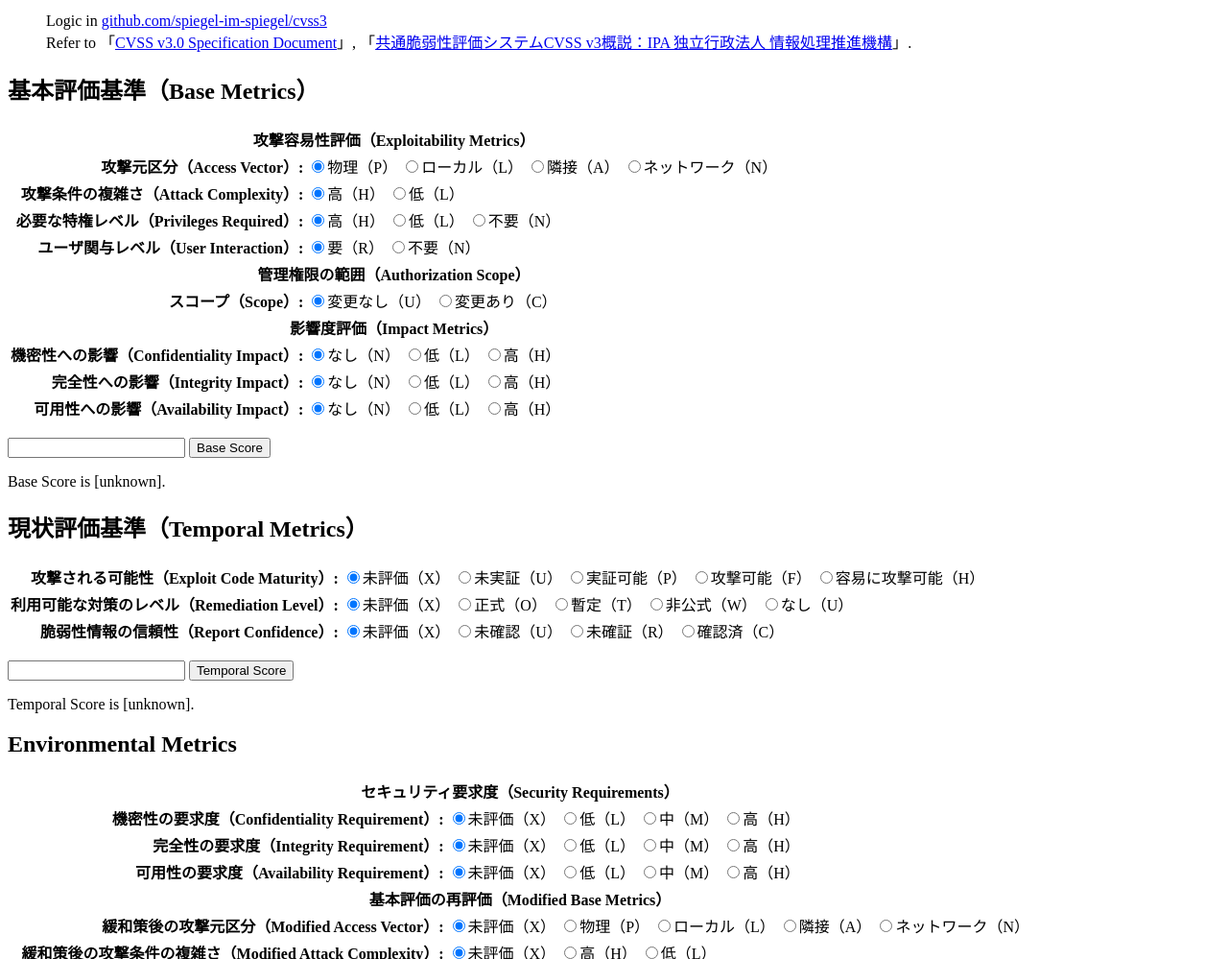
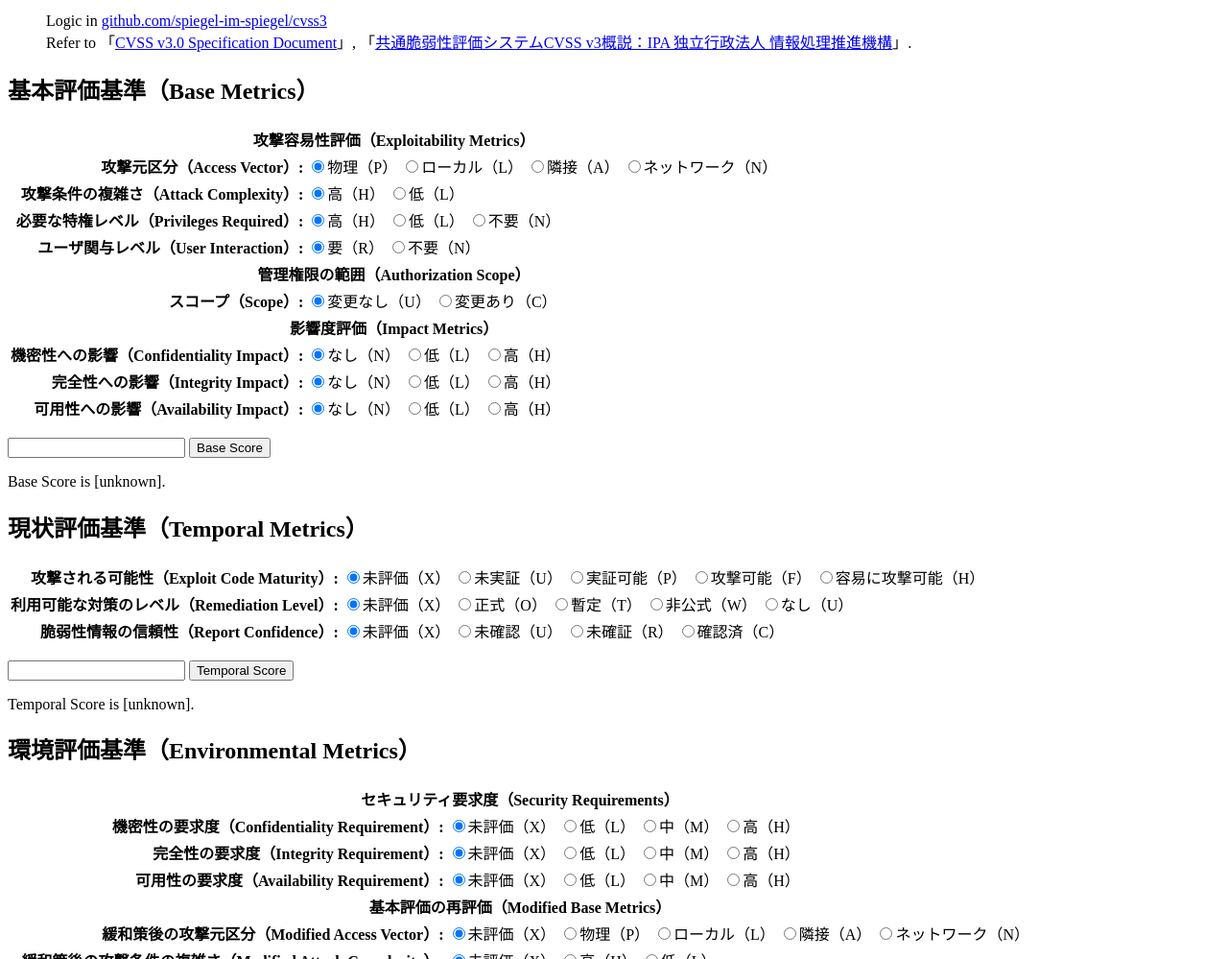
Before and after one commit to spiegel-im-spiegel/cvss-demo, a website with bundled scripts: page src/www/cvss3j.html in a window 1280 px wide. Shown: the part 101-1100 px from the top of the page at 96% size. Built offline with nearby package versions, Linux system fonts and the light colour scheme.

Commit message:
update cvss3j.html

```diff
--- a/src/www/cvss3j.html
+++ b/src/www/cvss3j.html
@@ -115,7 +115,7 @@ Temporal Score is [<span id="temporalScore">unknown</span>].
 </section>
 
 <section>
-<h2>Environmental Metrics</h2>
+<h2>環境評価基準（Environmental Metrics）</h2>
 <table>
 <tr><th colspan="2" style="text-align:center">セキュリティ要求度（Security Requirements）</th></tr>
 <tr><th style="text-align:right">機密性の要求度（Confidentiality Requirement）:</th>
```
